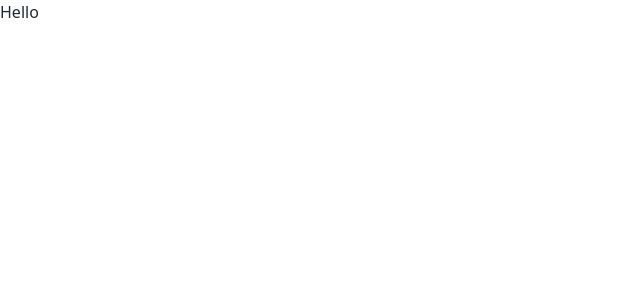
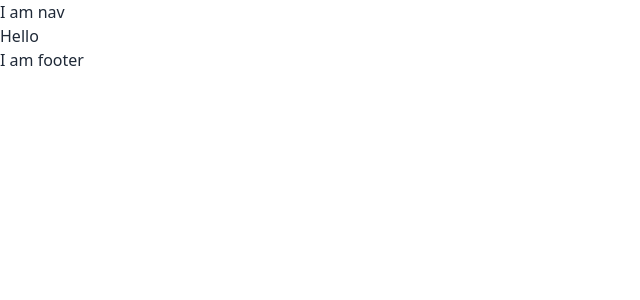
Before and after one commit to Farothtc/todo-next, a Next.js app: page / in a window 1280 px wide. Shown: the top 300 px of the page, without its empty margins (0-640 px from the left). Built offline with nearby package versions, Linux system fonts and the light colour scheme.

Commit message:
Nav and Footer imported

```diff
--- a/src/app/layout.jsx
+++ b/src/app/layout.jsx
@@ -1,9 +1,15 @@
+import { Footer } from "./components/Footer";
+import { Nav } from "./components/Nav";
 import "./globals.css";
 
 export default function RootLayout({ children }) {
   return (
     <html lang="en">
-      <body>{children}</body>
+      <body>
+        <Nav />
+        {children}
+        <Footer />
+      </body>
     </html>
   );
 }
```
